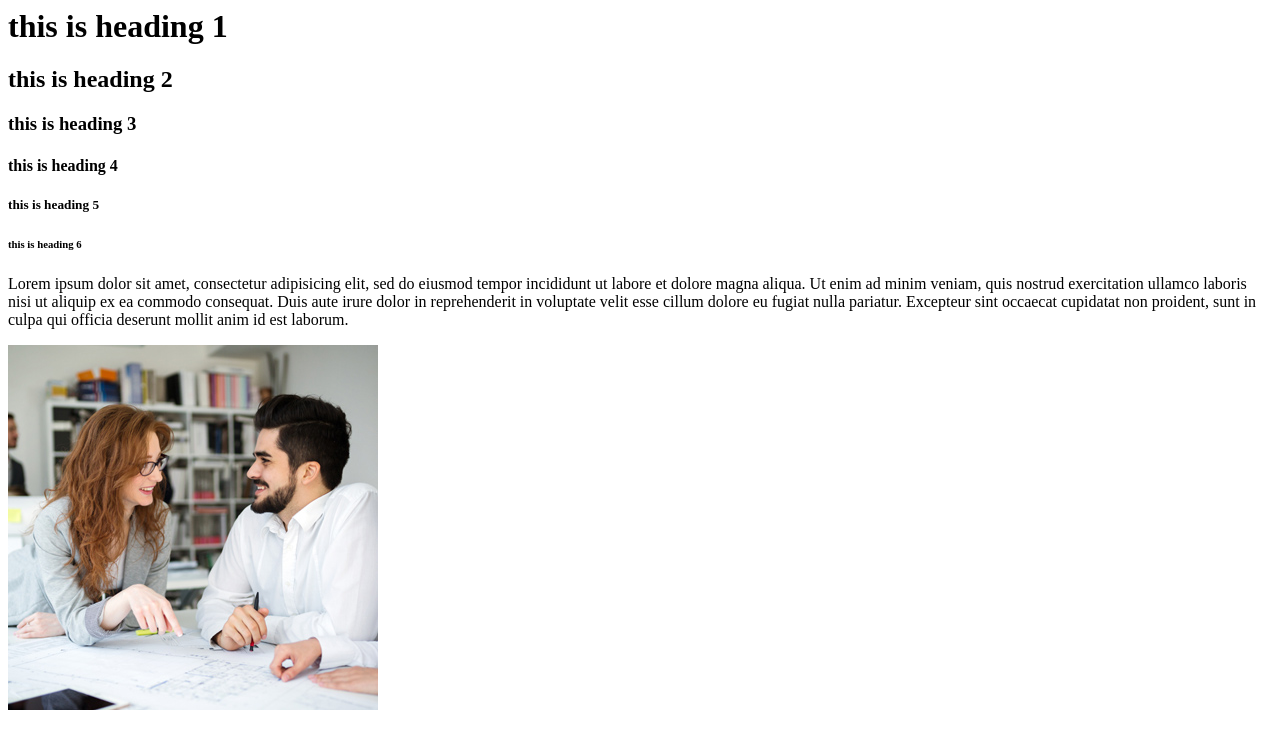
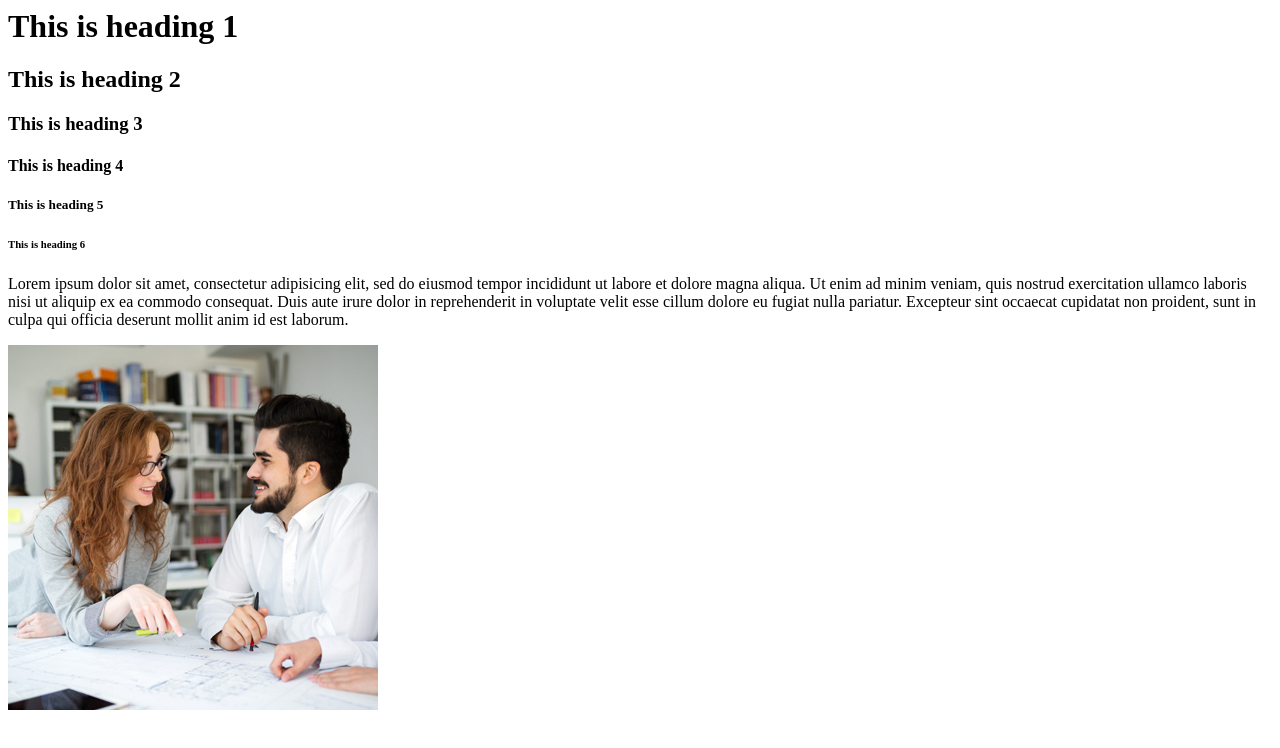
Before and after one commit to foysalhasan/html-basic-structure, a plain HTML site: page index.html in a window 1280 px wide. Drawn offline with Linux system fonts and the light colour scheme.

Commit message:
Update index.html

```diff
--- a/index.html
+++ b/index.html
@@ -7,12 +7,12 @@
 	</head>
 	<body>
 
-		<h1>this is heading 1</h1>
-		<h2>this is heading 2</h2>
-		<h3>this is heading 3</h3>
-		<h4>this is heading 4</h4>
-		<h5>this is heading 5</h5>
-		<h6>this is heading 6</h6>
+		<h1>This is heading 1</h1>
+		<h2>This is heading 2</h2>
+		<h3>This is heading 3</h3>
+		<h4>This is heading 4</h4>
+		<h5>This is heading 5</h5>
+		<h6>This is heading 6</h6>
 
 		<p>
 			Lorem ipsum dolor sit amet, consectetur adipisicing elit, sed do eiusmod
@@ -28,16 +28,5 @@
 
 
 
-
-
-
-
-
-
-
-
-
-
-
 	</body>
 </html>
```
